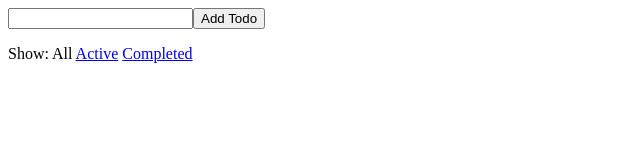
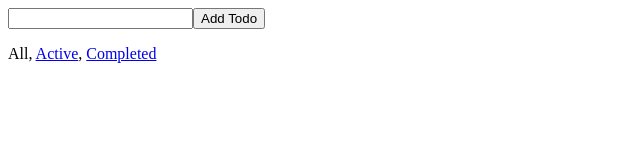
Before and after one commit to lizvdk/egghead-todo-redux, a React (Create React App) app: page / in a window 1280 px wide. Shown: the top 160 px of the page, without its empty margins (0-640 px from the left). Built offline with nearby package versions, Linux system fonts and the light colour scheme.

Commit message:
Add Footer to TodoApp
When adding the Footer component into TodoApp, we need to pass two
props. First, visibilityFilter to highlight the active link. The second
prop is onFilterClick, which will dispatch an action of type
'SET_VISIBILITY_FILTER' along with the filter being clicked.

```diff
--- a/src/App.js
+++ b/src/App.js
@@ -217,30 +217,15 @@ class TodoApp extends Component {
             })
           }
         />
-        <p>
-          Show:
-          {' '}
-          <FilterLink
-            filter='SHOW_ALL'
-            currentFilter={visibilityFilter}
-          >
-            All
-          </FilterLink>
-          {' '}
-          <FilterLink
-            filter='SHOW_ACTIVE'
-            currentFilter={visibilityFilter}
-          >
-            Active
-          </FilterLink>
-          {' '}
-          <FilterLink
-            filter='SHOW_COMPLETED'
-            currentFilter={visibilityFilter}
-          >
-            Completed
-          </FilterLink>
-        </p>
+        <Footer
+          visibilityFilter={visibilityFilter}
+          onFilterClick={filter =>
+            store.dispatch({
+              type: 'SET_VISIBILITY_FILTER',
+              filter
+            })
+          }
+        />
       </div>
     )
   };
```
